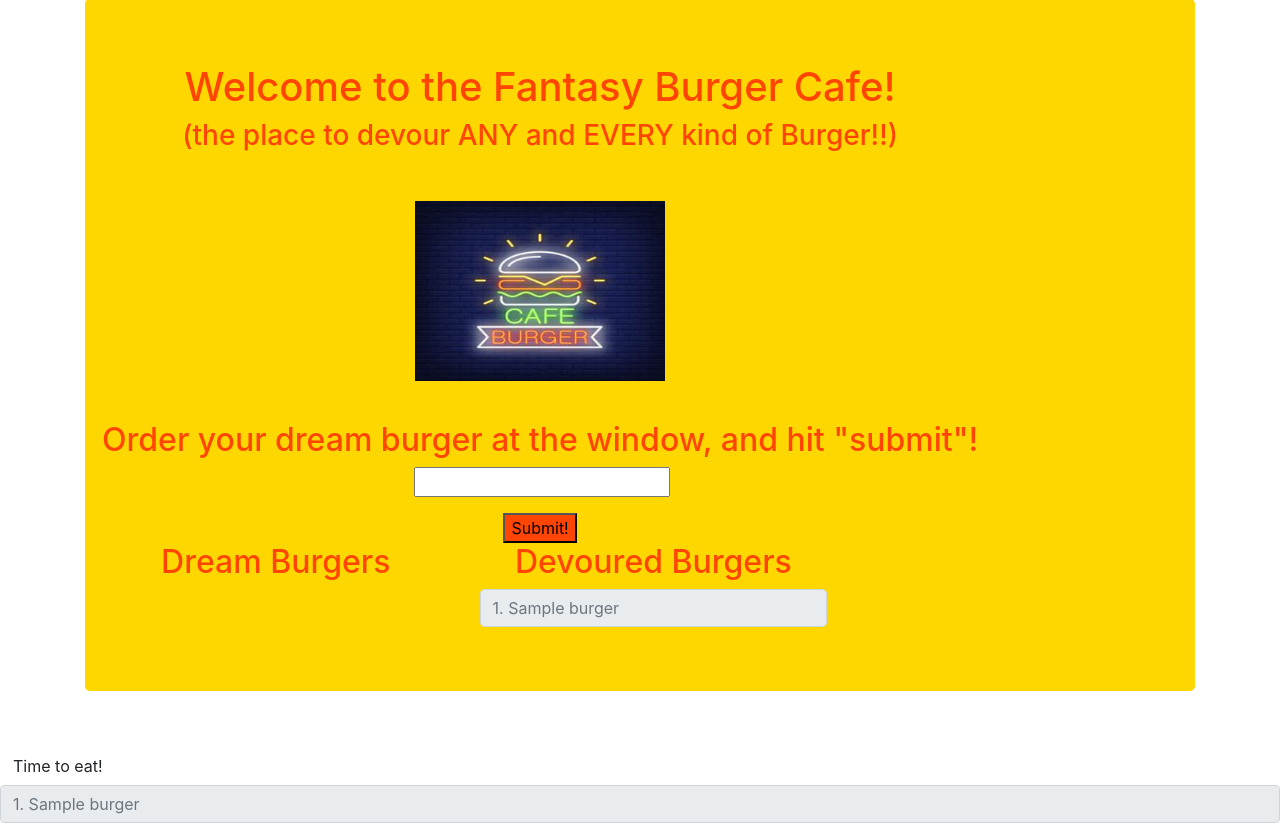
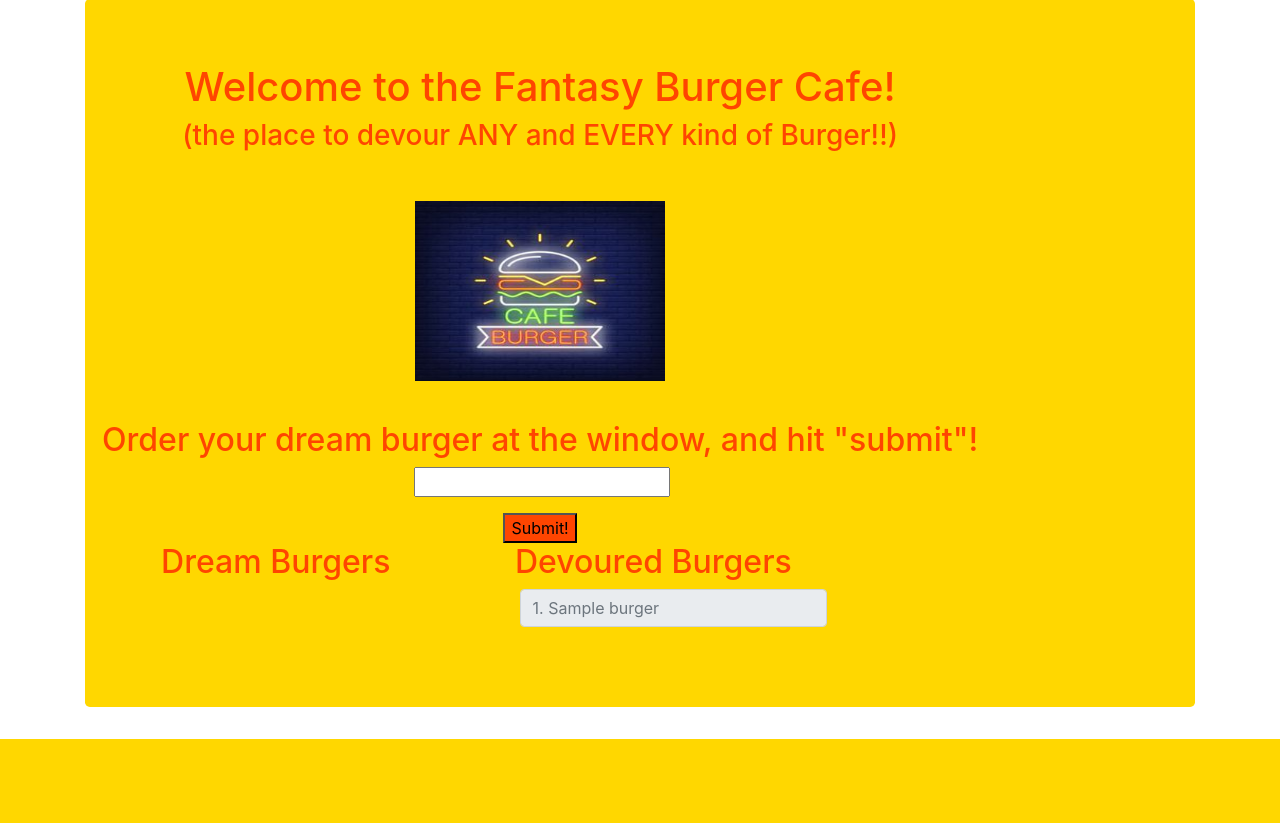
Before and after one commit to lizlevine/eat-a-burger, a Node server app: template views/index.handlebars in a window 1280 px wide. Shown: the part 91-914 px from the top of the page. After the commit the page ends 830 px from the top, so only its background shows below. Run offline with Node 20, Linux system fonts and the light colour scheme; the template is opened without the code that fills it: most values are stand-ins (such as "Sample title", 1, 10 or a date in 2020); some libraries are stand-ins or nearby versions.

Commit message:
chore: Add notes to files to map

```diff
--- a/config/orm.js
+++ b/config/orm.js
@@ -3,7 +3,7 @@ var connection = require("./connection.js");
 
 // create an object with orm.all method to use data
 // creating cxn query and use cb to pass info in file system models folder
-// In the orm.js file, create the methods that will execute the necessary MySQL commands in the controllers. These are the methods you will need to use in order to retrieve and store data in your database.
+// In this file,create the methods that will execute the necessary MySQL commands in the controllers. These are the methods you will need to use in order to retrieve and store data in your database.
 
 // selectAll()
 // insertOne()
--- a/controllers/burgers_controller.js
+++ b/controllers/burgers_controller.js
@@ -1,4 +1,5 @@
-// create referrence to express and express router
+// create referrence to express and express router- this file will hold all the routes in app -
+// router.get, router.put, router.post go here
 
 var express = require('express');
 var router = express.Router();
@@ -28,4 +29,6 @@ router.post('/burgers/create',function(req,res){
     })
 })
 
+// might need a router.delete ?
+
 module.exports = router;
--- a/views/index.handlebars
+++ b/views/index.handlebars
@@ -29,23 +29,28 @@
                     <div class=" col-sm-5 holds-half">
                         <h2 class="subtitle">Dream Burgers</h2>
                         <div>
+                            <ul>
                                 {{#each burger_data}}
                                 {{#unless this.devoured}}
                                 <input type="" name="burger_id" type="text" value={{this.id}}>
                                 {{/unless}}
                                 {{/each}}
+                            </ul>
                         </div>
                     </div>
 
                     <div class=" col-sm-5 holds-half">
+
                         <h2 class="subtitle">Devoured Burgers</h2>
                         <div>
+                            <ul>
                                 {{#each burger_data}}
                                 {{#if this.devoured}}
                                 <input class="form-control" type="text" placeholder="{{this.id}}. {{this.burger_name}}"
                                     readonly>
                                 {{/if}}
                                 {{/each}}
+                            </ul>
                         </div>
                     </div>
                 </div>
@@ -53,46 +58,3 @@
         </div>
     </div>
 </div>
-
-{{!-- {{!-- <div class="col-xs-3 text-center"> --}}
-
-<form method="POST" action="/burgers/update?_method=PUT" class="button-size">
-    <input type="hidden" name="burger_id" type="text" value={{this.id}}>
-    <br>
-    <button type="submit" class="btn btn-default">Time to eat!</button>
-
-</form>
-</div>
-
-<div class="col-xs-6 text-center" class="task">
-    <div class="row">
-        {{#each burger_data}}
-        {{#unless this.devoured}}
-
-        <div class="col-xs-9 text-center">
-            <pre>{{this.id}}. {{this.burger_name}}</pre>
-        </div>
-
-        <div class="col-xs-3 text-center">
-
-            <form method="POST" action="/burgers/update?_method=PUT" class="button-size">
-                <input type="hidden" name="burger_id" type="text" value={{this.id}}>
-                <br>
-                <button type="submit" class="btn btn-default">Time to eat!</button>
-
-            </form>
-        </div>
-        {{/unless}}
-        {{/each}}
-    </div>
-</div>
-
-<div class="col-xs-6 text-center" class="task">
-
-    {{#each burger_data}}
-    {{#if this.devoured}}
-    <input class="form-control" type="text" placeholder="{{this.id}}. {{this.burger_name}}" readonly>
-    {{/if}}
-    {{/each}}
-</div>
-</div>
```
Also changed, not shown: models/burger.js (+9 -8 lines), server.js (+2 -5 lines). Lines whose indentation alone changed are shown as unchanged.
